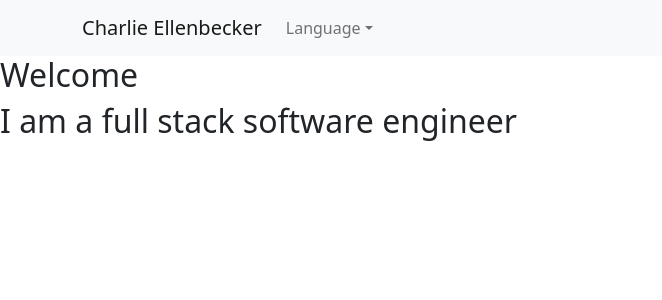
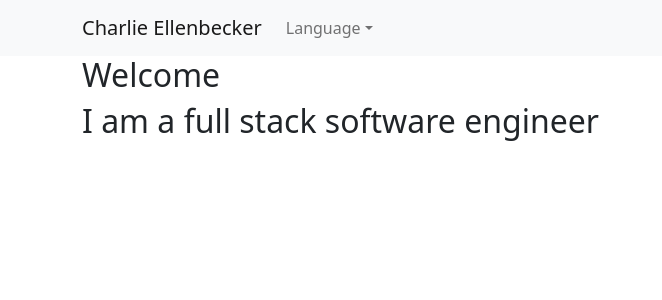
Before and after one commit to CharlieEllenbecker/Portfolio, a React (Create React App) app: page /en in a window 1280 px wide. Shown: the top 300 px of the page, without its empty margins (0-662 px from the left). Built offline with nearby package versions, Linux system fonts and the light colour scheme.

Commit message:
removed complexity with language support

```diff
--- a/src/Components/About.tsx
+++ b/src/Components/About.tsx
@@ -1,14 +1,15 @@
+import Container from 'react-bootstrap/Container'
 import { useTranslation } from "react-i18next"
 
 const About = () => {
   const { t } = useTranslation()
 
   return (
-    <div>
+    <Container>
       <h2>
         {t('about')}
       </h2>
-    </div>
+    </Container>
   )
 }
 
--- a/src/Components/Dashboard.tsx
+++ b/src/Components/Dashboard.tsx
@@ -1,14 +1,15 @@
+import Container from 'react-bootstrap/Container'
 import { useTranslation } from 'react-i18next'
 
 const Dashboard = () => {
   const { t } = useTranslation()
 
   return (
-    <div>
+    <Container>
       <h2>
         {t('welcome')}
       </h2>
-    </div>
+    </Container>
   )
 }
 
--- a/src/index.tsx
+++ b/src/index.tsx
@@ -13,9 +13,9 @@ i18next
   .use(HttpApi)
   .init({
     supportedLngs: ['en', 'ja'],
-    fallbackLng: window.navigator.language.substring(0, window.navigator.language.indexOf('-')),
+    fallbackLng: 'en', // TODO: Eventually change this to Japanese
     detection: {
-      order: ['path', 'navigator']
+      order: ['path']
     },
     backend: {
       loadPath: '/assets/locales/{{lng}}/translation.json'
```
